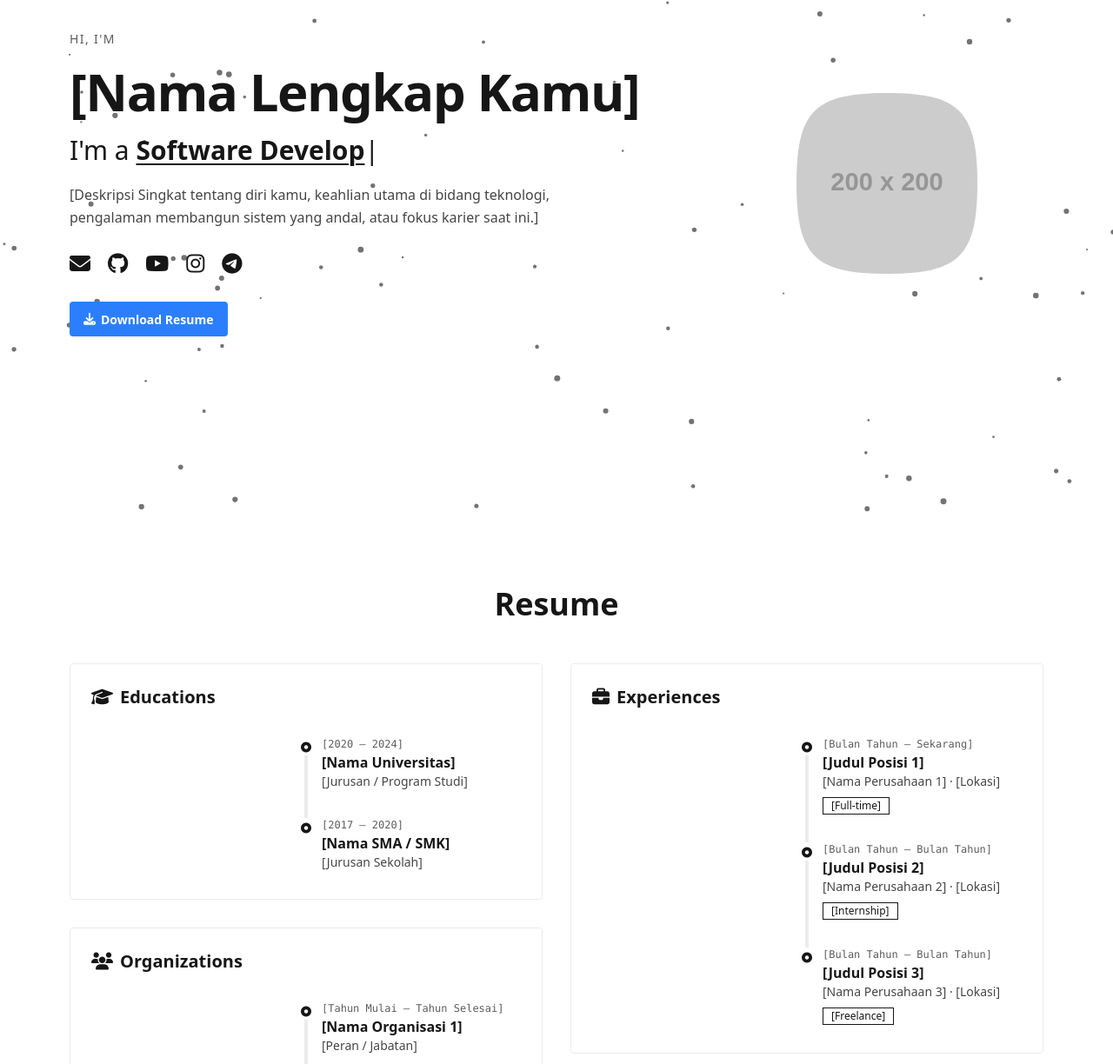
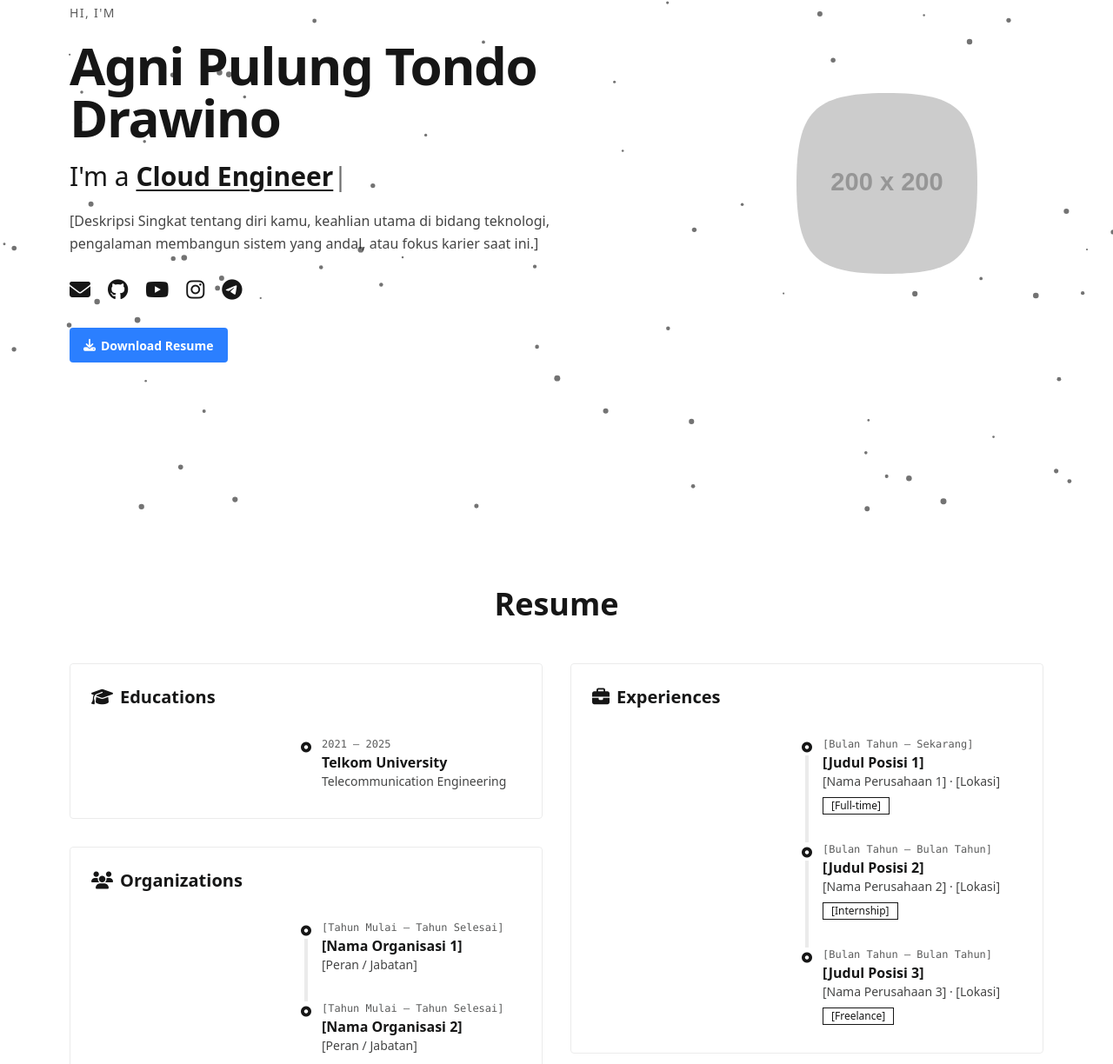
Before and after one commit to agnislur/agnislur.github.io, a plain HTML site: page index.html in a window 1280 px wide. Shown: the part 205-1429 px from the top of the page at 87% size. Drawn offline with nearby package versions, Linux system fonts and the light colour scheme; placeholder pictures from the web are drawn by us.

Commit message:
Update profile name, role to Cloud Engineer, and education details

```diff
--- a/index.html
+++ b/index.html
@@ -3,8 +3,8 @@
 <head>
   <meta charset="UTF-8" />
   <meta name="viewport" content="width=device-width, initial-scale=1.0" />
-  <title>[Nama Kamu] — Portfolio</title>
-  <meta name="description" content="Portofolio pribadi [Nama Lengkap Kamu] — [Profesi Kamu]." />
+  <title>Agni Pulung Tondo Drawino — Portfolio</title>
+  <meta name="description" content="Portofolio pribadi Agni Pulung Tondo Drawino — Cloud Engineer." />
 
   <!-- Favicon SVG inline untuk menghindari request 404 pada /favicon.ico -->
   <link
@@ -107,7 +107,7 @@
   <header class="navbar fixed top-0 inset-x-0 z-50 bg-base-100/80 backdrop-blur border-b border-base-300">
     <div class="max-w-6xl mx-auto w-full px-4 flex items-center justify-between">
       <!-- Logo / Nama Situs di Kiri -->
-      <a href="#home" class="text-xl font-bold tracking-tight">[Nama Kamu]</a>
+      <a href="#home" class="text-xl font-bold tracking-tight">Agni Pulung Tondo Drawino</a>
 
       <!-- Menu Desktop & Toggle Tema di Kanan -->
       <div class="hidden md:flex items-center gap-2">
@@ -173,7 +173,7 @@
           <p class="text-sm uppercase tracking-widest opacity-70">Hi, I'm</p>
 
           <h1 class="text-4xl md:text-6xl font-bold tracking-tight">
-            [Nama Lengkap Kamu]
+            Agni Pulung Tondo Drawino
           </h1>
 
           <!-- Subjudul dengan efek mengetik Typed.js -->
@@ -257,7 +257,7 @@
             <!-- Ganti src dengan path foto profil kamu (misalnya: assets/profile.jpg) -->
             <img
               src="https://placehold.co/200x200/png?text=Foto"
-              alt="Foto Profil [Nama Kamu]"
+              alt="Foto Profil Agni Pulung Tondo Drawino"
               width="200"
               height="200"
               class="w-full h-full object-cover"
@@ -291,23 +291,10 @@
                   <div class="timeline-middle">
                     <i class="fa-solid fa-circle-dot text-xs" aria-hidden="true"></i>
                   </div>
-                  <div class="timeline-end mb-6 pl-2">
-                    <time class="text-xs font-mono opacity-70">[2020 – 2024]</time>
-                    <div class="text-base font-bold">[Nama Universitas]</div>
-                    <p class="text-sm opacity-80">[Jurusan / Program Studi]</p>
-                  </div>
-                  <hr class="bg-base-300" />
-                </li>
-
-                <li>
-                  <hr class="bg-base-300" />
-                  <div class="timeline-middle">
-                    <i class="fa-solid fa-circle-dot text-xs" aria-hidden="true"></i>
-                  </div>
                   <div class="timeline-end mb-2 pl-2">
-                    <time class="text-xs font-mono opacity-70">[2017 – 2020]</time>
-                    <div class="text-base font-bold">[Nama SMA / SMK]</div>
-                    <p class="text-sm opacity-80">[Jurusan Sekolah]</p>
+                    <time class="text-xs font-mono opacity-70">2021 – 2025</time>
+                    <div class="text-base font-bold">Telkom University</div>
+                    <p class="text-sm opacity-80">Telecommunication Engineering</p>
                   </div>
                 </li>
               </ul>
@@ -535,7 +522,7 @@
   <!-- ==================== FOOTER ==================== -->
   <footer class="footer footer-center relative z-10 p-6 border-t border-base-300 text-sm opacity-80">
     <aside>
-      <p>&copy; <span id="year">2026</span> [Nama Kamu]. All rights reserved.</p>
+      <p>&copy; <span id="year">2026</span> Agni Pulung Tondo Drawino. All rights reserved.</p>
     </aside>
   </footer>
 
@@ -555,7 +542,7 @@
       const typedTarget = document.getElementById('typed-roles');
       if (window.Typed && typedTarget) {
         new window.Typed('#typed-roles', {
-          strings: ['Cloud Engineer', 'Software Developer', 'SRE', '[Peran Lainnya]'],
+          strings: ['Cloud Engineer'],
           typeSpeed: 70,
           backSpeed: 40,
           backDelay: 1500,
```
